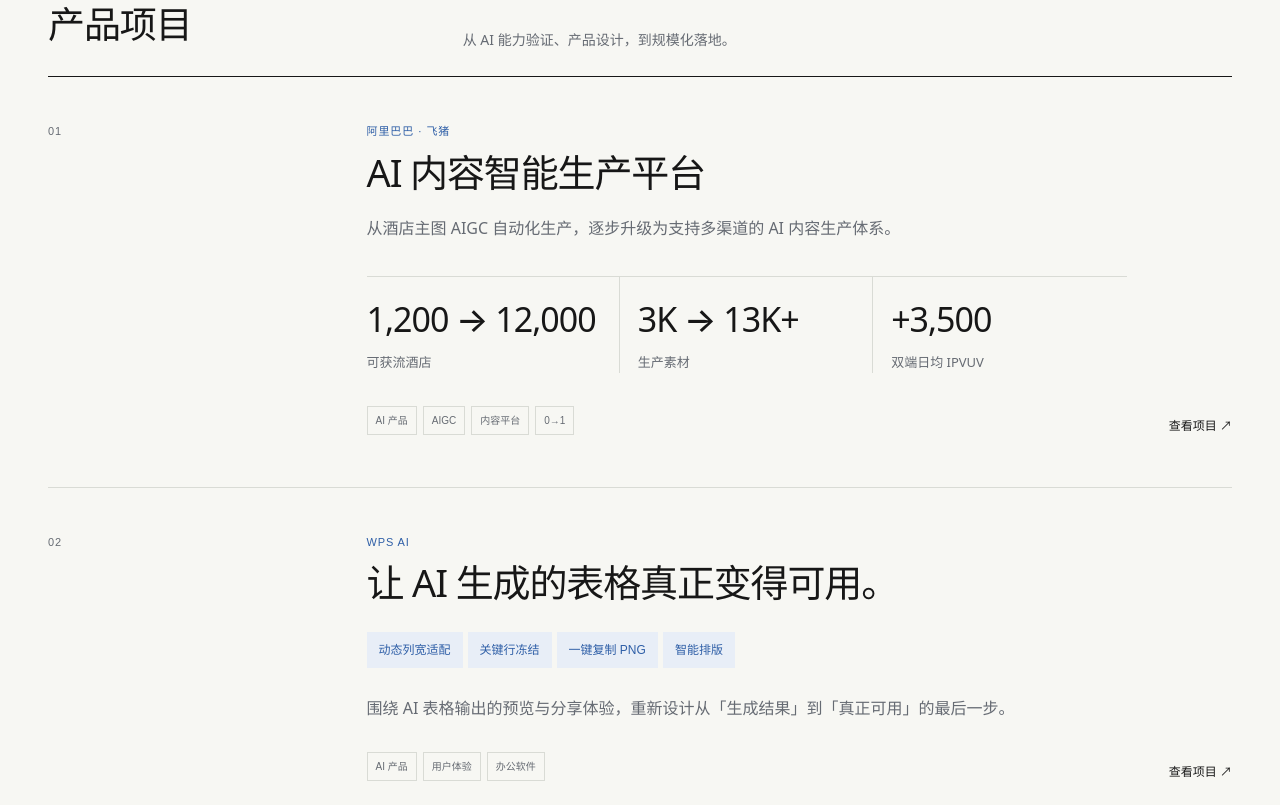
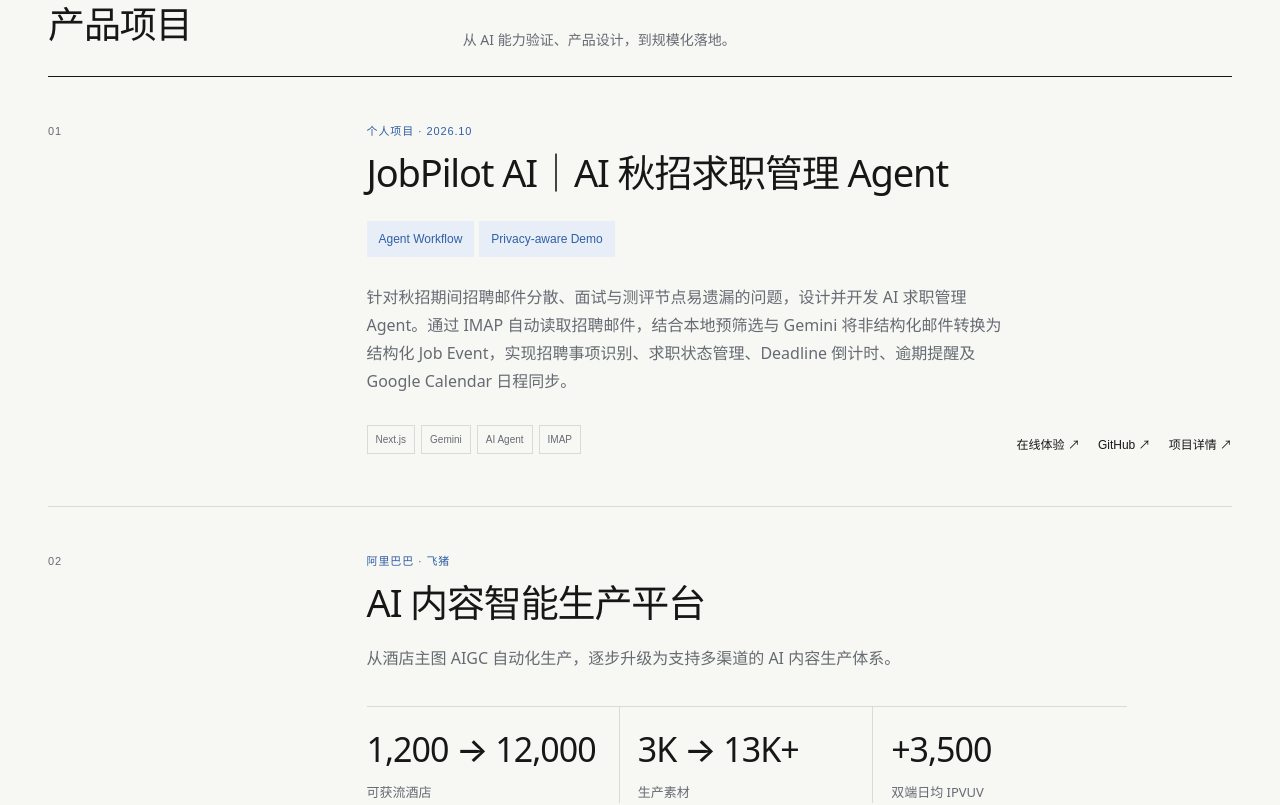
Before and after one commit to Stellalouuu/jiayuan-portfolio, a Next.js app: page / in a window 1280 px wide. Shown: the part 900-1705 px from the top of the page. Built offline with nearby package versions, Linux system fonts and the light colour scheme.

Commit message:
Add JobPilot AI project

```diff
--- /dev/null
+++ b/app/work/jobpilot-ai/page.tsx
@@ -0,0 +1,11 @@
+import type { Metadata } from "next";
+import { JobpilotAiCaseStudy } from "@/components/portfolio/JobpilotAiCaseStudy";
+
+export const metadata: Metadata = {
+  title: "JobPilot AI｜AI 秋招求职管理 Agent | 朱家源",
+  description: "面向秋招求职者的 AI 求职管理 Agent 产品案例。",
+};
+
+export default function JobpilotAiPage() {
+  return <JobpilotAiCaseStudy />;
+}
--- /dev/null
+++ b/components/portfolio/JobpilotAiCaseStudy.tsx
@@ -0,0 +1,35 @@
+import Link from "next/link";
+
+function Heading({ number, title, description }: { number: string; title: React.ReactNode; description?: React.ReactNode }) {
+  return <div className="wps-heading"><span>{number}</span><div><h2>{title}</h2>{description && <p>{description}</p>}</div></div>;
+}
+
+function Flow({ items }: { items: string[] }) {
+  return <div className="wps-flow">{items.map((item) => <div key={item}>{item}</div>)}</div>;
+}
+
+export function JobpilotAiCaseStudy() {
+  return <main className="wps-case-study">
+    <header className="wps-hero wps-shell"><Link className="wps-back" href="/">← 返回首页</Link><div className="wps-hero-grid"><div><p className="wps-eyebrow">个人项目 · 2026.10</p><h1>JobPilot AI<br />AI 秋招求职管理 Agent</h1><p className="wps-intro">把分散在招聘邮件里的面试、测评和 Deadline，转换成可执行、可管理、可同步的求职事项。</p><div className="wps-tags">{["Next.js", "Gemini", "AI Agent", "IMAP", "Google Calendar"].map((tag) => <span key={tag}>{tag}</span>)}</div></div><div className="wps-directions"><div><strong>识别</strong><span>从招聘邮件提取 Job Event</span></div><div><strong>管理</strong><span>集中处理状态与 Deadline</span></div><div><strong>行动</strong><span>同步到 Google Calendar</span></div></div></div></header>
+
+    <section className="wps-section wps-section-tinted"><div className="wps-shell"><Heading number="01" title="项目背景" description="秋招期间，面试邀请、在线测评、笔试和 Offer 信息分散在大量邮件中，用户需要反复查看邮箱、记录 Deadline 并维护求职状态。" /><div className="wps-copy-grid"><p className="wps-lead">招聘信息不是缺失，而是没有被转换成下一步行动。</p><div className="wps-copy"><Flow items={["招聘邮件", "识别重要事项", "记录 Deadline", "跟进状态", "安排下一步"]} /><p>JobPilot AI 面向秋招 / 校招求职者，将非结构化招聘邮件转换为结构化 Job Event，减少遗漏关键节点的风险。</p></div></div></div></section>
+
+    <section className="wps-section wps-shell"><Heading number="02" title="产品目标" description="把招聘邮件从“信息”转化为“可执行求职事项”，而不是只返回一段聊天文本。" /><div className="wps-principles"><div><span>01</span><strong>看见重要事项</strong><p>识别公司、岗位、事件类型、面试轮次、时间和 Deadline。</p></div><div><span>02</span><strong>持续管理进度</strong><p>支持状态修改、收藏 / 置顶、紧急程度和状态筛选。</p></div><div><span>03</span><strong>安排下一步行动</strong><p>将面试、测评和材料提交转换为 Google Calendar Event Template。</p></div></div></section>
+
+    <section className="wps-section wps-section-tinted"><div className="wps-shell"><Heading number="03" title="AI Agent 工作流" description="工作流的目标是把邮件变成可执行任务，并在信息不确定时明确请求确认。" /><Flow items={["QQ 邮箱", "IMAP 邮件读取", "本地招聘预筛选", "Gemini 信息理解", "结构化 Job Event", "JobPilot Dashboard", "Deadline / 状态管理", "Google Calendar"]} /><div className="wps-copy" style={{ marginTop: 35 }}><p>真实私有模式支持 QQ 邮箱 + IMAP + Gemini Pipeline；公开作品集 Demo 使用合成招聘邮件和模拟 Agent 工作流，不访问真实邮箱，也不调用私人 Gemini API。</p></div></div></section>
+
+    <section className="wps-section wps-shell"><Heading number="04" title="核心功能" /><div className="wps-view-states"><article><span>01 / AI 邮件解析</span><h3>从邮件中理解招聘事件</h3><ul><li>公司与岗位</li><li>事件类型与面试轮次</li><li>日期、时间、地点与会议链接</li><li>AI 摘要与当前状态</li></ul></article><article><span>02 / 求职任务管理</span><h3>把 Job Event 变成任务</h3><ul><li>手动修改状态</li><li>收藏 / 置顶与紧急程度</li><li>Deadline 倒计时</li><li>逾期识别与即将发生的事项</li></ul></article><article><span>03 / 日历集成</span><h3>为下一步行动留出时间</h3><ul><li>面试与笔试</li><li>测评 Deadline</li><li>Offer 确认与材料提交</li><li>Google Calendar Event Template</li></ul></article></div></section>
+
+    <section className="wps-section wps-section-tinted"><div className="wps-shell"><Heading number="05" title="产品决策" description="重点不是让 AI 做更多，而是让它在可靠的边界内承担正确的工作。" /><div className="wps-principles"><div><span>A</span><strong>先本地预筛选，再调用 LLM</strong><p>用招聘关键词进行本地预筛选，减少无意义的 LLM 请求，同时保持招聘邮件识别 Recall。</p></div><div><span>B</span><strong>AI 不补全缺失时间</strong><p>错误的面试时间比信息缺失风险更高。不确定字段返回 null，并标记 needsConfirmation，而不是编造信息。</p></div><div><span>C</span><strong>公开 Demo 与真实 Pipeline 隔离</strong><p>公开 Demo 使用合成招聘数据，保护私人邮箱和 API Credentials，同时保证稳定体验。</p></div></div></div></section>
+
+    <section className="wps-section wps-shell">
+      <Heading number="06" title="Demo & GitHub" description="公开体验对应独立 Demo Mode，不包含真实邮箱凭证或 Gemini API Key。" />
+      <div className="hero-actions">
+        <a className="button button-dark" href="https://jobpilot-ai-agent-gilt.vercel.app/" target="_blank" rel="noopener noreferrer">在线体验 <span aria-hidden="true">↗</span></a>
+        <a className="button button-line" href="https://github.com/Stellalouuu/Jobpilot-AI-Agent" target="_blank" rel="noopener noreferrer">GitHub <span aria-hidden="true">↗</span></a>
+      </div>
+    </section>
+
+    <footer className="wps-footer wps-shell"><Link href="/">← 返回作品集</Link><span>JobPilot AI · 2026.10</span></footer>
+  </main>;
+}
--- a/components/portfolio/ProductWork.tsx
+++ b/components/portfolio/ProductWork.tsx
@@ -10,7 +10,7 @@
             {project.highlights?.map((highlight) => <p className="project-highlight" key={highlight}>{highlight}</p>)}
             <p className="project-description">{project.description}</p>
             {project.metrics && <div className="metric-grid">{project.metrics.map((metric) => <div className="metric" key={metric.label}><strong>{metric.value}</strong><span>{metric.label}</span></div>)}</div>}
-            <div className="project-footer"><div className="tag-list">{project.tags.map((tag) => <span key={tag}>{tag}</span>)}</div><div className="project-links">{project.links.map((link) => <a key={link.label} href={link.href} target={link.external ? "_blank" : undefined} rel={link.external ? "noreferrer" : undefined}>{link.label} <span aria-hidden="true">↗</span></a>)}</div></div>
+            <div className="project-footer"><div className="tag-list">{project.tags.map((tag) => <span key={tag}>{tag}</span>)}</div><div className="project-links">{project.links.map((link) => <a key={link.label} href={link.href} target={link.external ? "_blank" : undefined} rel={link.external ? "noopener noreferrer" : undefined}>{link.label} <span aria-hidden="true">↗</span></a>)}</div></div>
           </div>
         </article>)}
       </div>
--- a/data/projects.ts
+++ b/data/projects.ts
@@ -12,6 +12,19 @@
 export const productProjects: ProductProject[] = [
   {
     number: "01",
+    eyebrow: "个人项目 · 2026.10",
+    title: "JobPilot AI｜AI 秋招求职管理 Agent",
+    description: "针对秋招期间招聘邮件分散、面试与测评节点易遗漏的问题，设计并开发 AI 求职管理 Agent。通过 IMAP 自动读取招聘邮件，结合本地预筛选与 Gemini 将非结构化邮件转换为结构化 Job Event，实现招聘事项识别、求职状态管理、Deadline 倒计时、逾期提醒及 Google Calendar 日程同步。",
+    highlights: ["Agent Workflow", "Privacy-aware Demo"],
+    tags: ["Next.js", "Gemini", "AI Agent", "IMAP"],
+    links: [
+      { label: "在线体验", href: "https://jobpilot-ai-agent-gilt.vercel.app/", external: true },
+      { label: "GitHub", href: "https://github.com/Stellalouuu/Jobpilot-AI-Agent", external: true },
+      { label: "项目详情", href: "/work/jobpilot-ai" },
+    ],
+  },
+  {
+    number: "02",
     eyebrow: "阿里巴巴 · 飞猪",
     title: "AI 内容智能生产平台",
     description: "从酒店主图 AIGC 自动化生产，逐步升级为支持多渠道的 AI 内容生产体系。",
@@ -24,16 +37,16 @@
     links: [{ label: "查看项目", href: "/work/fliggy-ai-content" }],
   },
   {
-    number: "02",
+    number: "03",
     eyebrow: "WPS AI",
-    title: "让 AI 生成的表格真正变得可用。",
+    title: "AI Copilot表格输出优化",
     description: "围绕 AI 表格输出的预览与分享体验，重新设计从「生成结果」到「真正可用」的最后一步。",
     highlights: ["动态列宽适配", "关键行冻结", "一键复制 PNG", "智能排版"],
     tags: ["AI 产品", "用户体验", "办公软件"],
     links: [{ label: "查看项目", href: "/work/wps-copilot-table" }],
   },
   {
-    number: "03",
+    number: "04",
     eyebrow: "个人项目",
     title: "FlowDay",
     description: "从一个简单的日程工具，逐步迭代为连接「计划、行动与回顾」的 AI 个人时间系统。",
@@ -41,6 +54,7 @@
     tags: ["AI 产品", "0→1", "Vibe Coding", "交互原型"],
     links: [
       { label: "在线体验", href: "https://flowday-pi.vercel.app/app?demo=true", external: true },
+      { label: "GitHub", href: "https://github.com/Stellalouuu/flowday", external: true },
       { label: "项目故事", href: "https://flowday-pi.vercel.app/case-study", external: true },
     ],
   },
```
Also changed, not shown: 1 other file (tests, documents, lock files or other folders).
